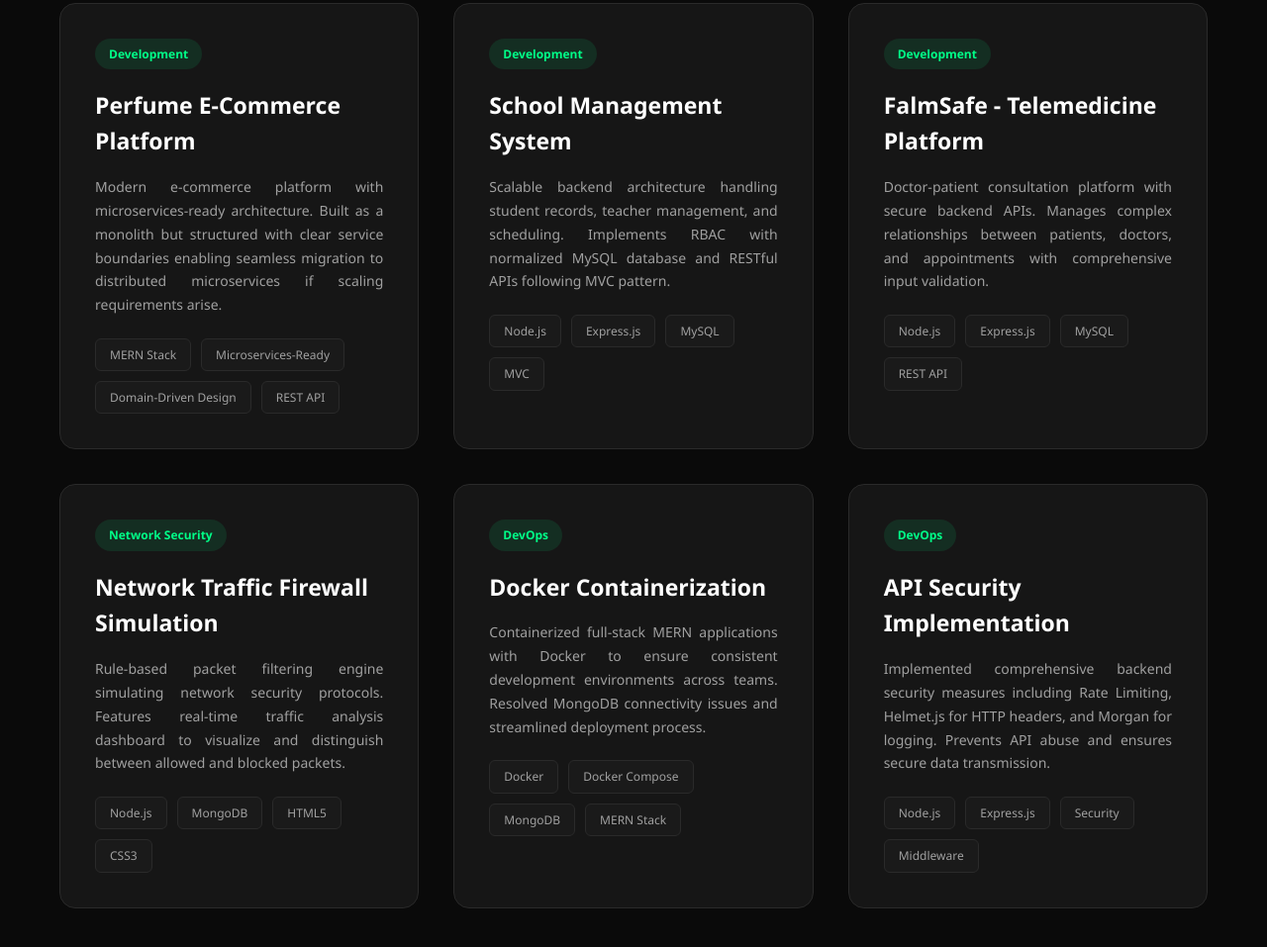
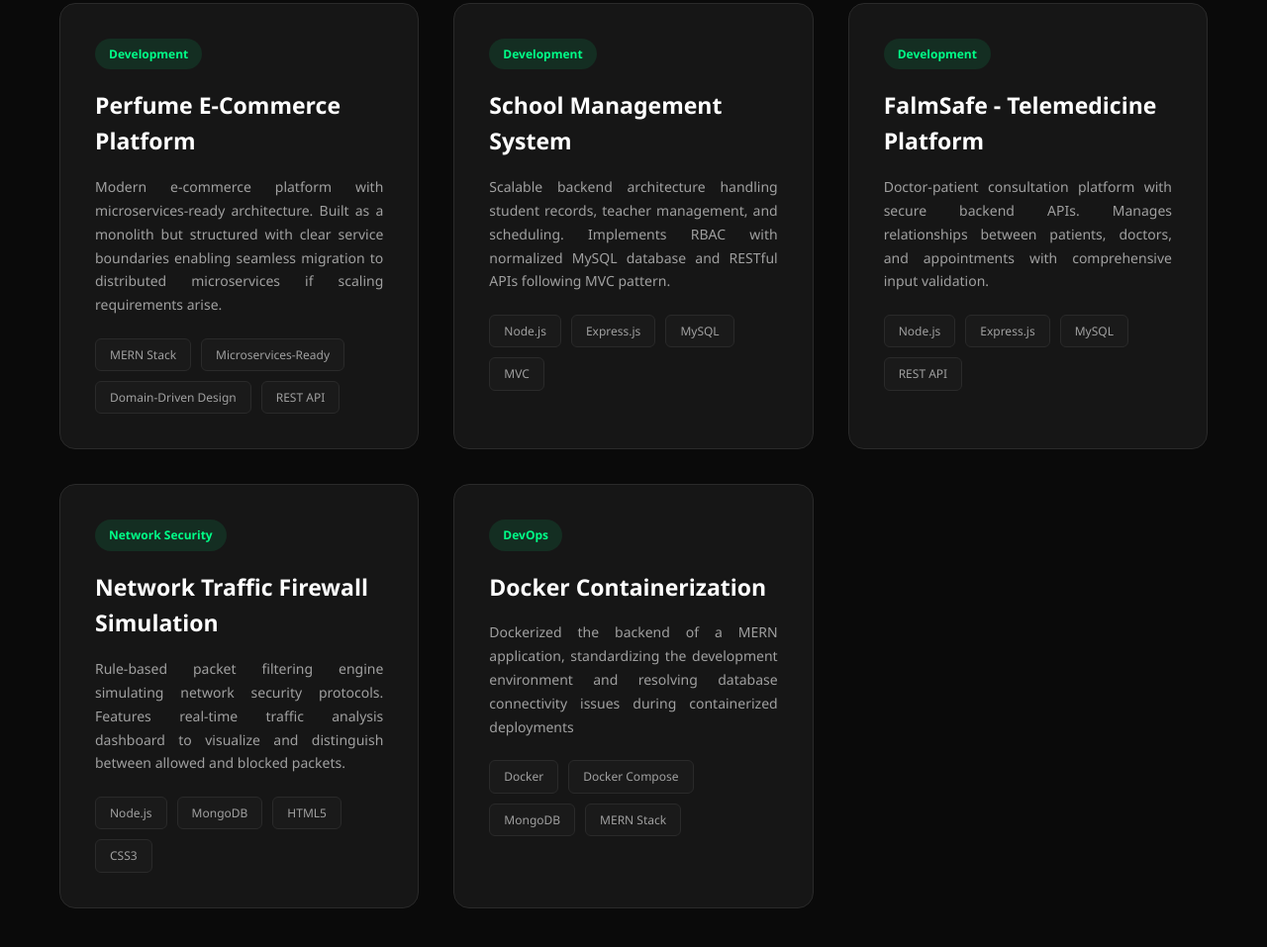
Before and after one commit to farazAhmed03/farazAhmed03.github.io, a plain HTML site: page index.html in a window 1280 px wide. Shown: the part 2997-3954 px from the top of the page at 99% size. Drawn offline with Linux system fonts and the light colour scheme.

Commit message:
Updated V1.3

```diff
--- a/index.html
+++ b/index.html
@@ -736,7 +736,7 @@
                 <div class="project-card" data-category="development">
                     <span class="project-tag">Development</span>
                     <h3>FalmSafe - Telemedicine Platform</h3>
-                    <p>Doctor-patient consultation platform with secure backend APIs. Manages complex relationships between patients, doctors, and appointments with comprehensive input validation.</p>
+                    <p>Doctor-patient consultation platform with secure backend APIs. Manages relationships between patients, doctors, and appointments with comprehensive input validation.</p>
                     <div class="tech-stack">
                         <span class="tech-badge">Node.js</span>
                         <span class="tech-badge">Express.js</span>
@@ -762,24 +762,12 @@
                 <div class="project-card" data-category="devops">
                     <span class="project-tag">DevOps</span>
                     <h3>Docker Containerization</h3>
-                    <p>Containerized full-stack MERN applications with Docker to ensure consistent development environments across teams. Resolved MongoDB connectivity issues and streamlined deployment process.</p>
+                    <p>Dockerized the backend of a MERN application, standardizing the development environment and resolving database connectivity issues during containerized deployments</p>
                     <div class="tech-stack">
                         <span class="tech-badge">Docker</span>
                         <span class="tech-badge">Docker Compose</span>
                         <span class="tech-badge">MongoDB</span>
                         <span class="tech-badge">MERN Stack</span>
-                    </div>
-                </div>
-
-                <div class="project-card" data-category="devops">
-                    <span class="project-tag">DevOps</span>
-                    <h3>API Security Implementation</h3>
-                    <p>Implemented comprehensive backend security measures including Rate Limiting, Helmet.js for HTTP headers, and Morgan for logging. Prevents API abuse and ensures secure data transmission.</p>
-                    <div class="tech-stack">
-                        <span class="tech-badge">Node.js</span>
-                        <span class="tech-badge">Express.js</span>
-                        <span class="tech-badge">Security</span>
-                        <span class="tech-badge">Middleware</span>
                     </div>
                 </div>
             </div>
```
